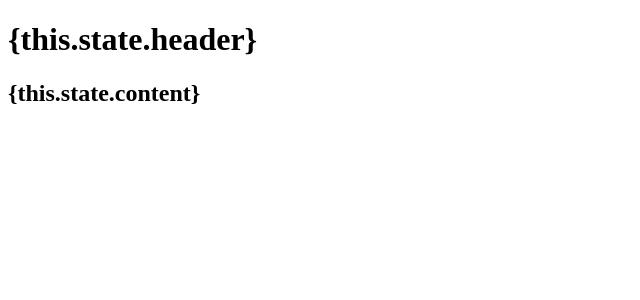
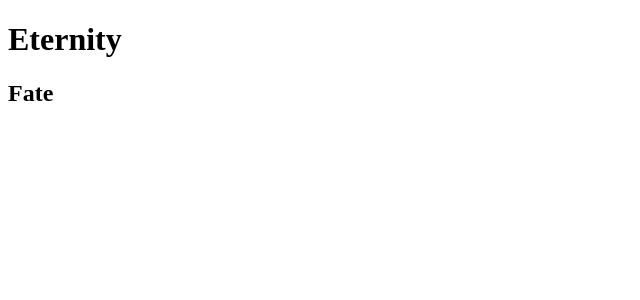
Before and after one commit to febriinanda/reactive, a React app: page / in a window 1280 px wide. Shown: the top 300 px of the page, without its empty margins (0-640 px from the left). Built offline with nearby package versions, Linux system fonts and the light colour scheme.

Commit message:
Set this.props

```diff
--- a/App.jsx
+++ b/App.jsx
@@ -9,8 +9,8 @@ class App extends React.Component {
    render() {
       return (
          <div>
-            <Header headerProp = "{this.state.header}"/>
-            <Content contentProp = "{this.state.content}"/>
+            <Header headerProp = "Eternity"/>
+            <Content contentProp = "Fate"/>
          </div>
       );
    }
```
